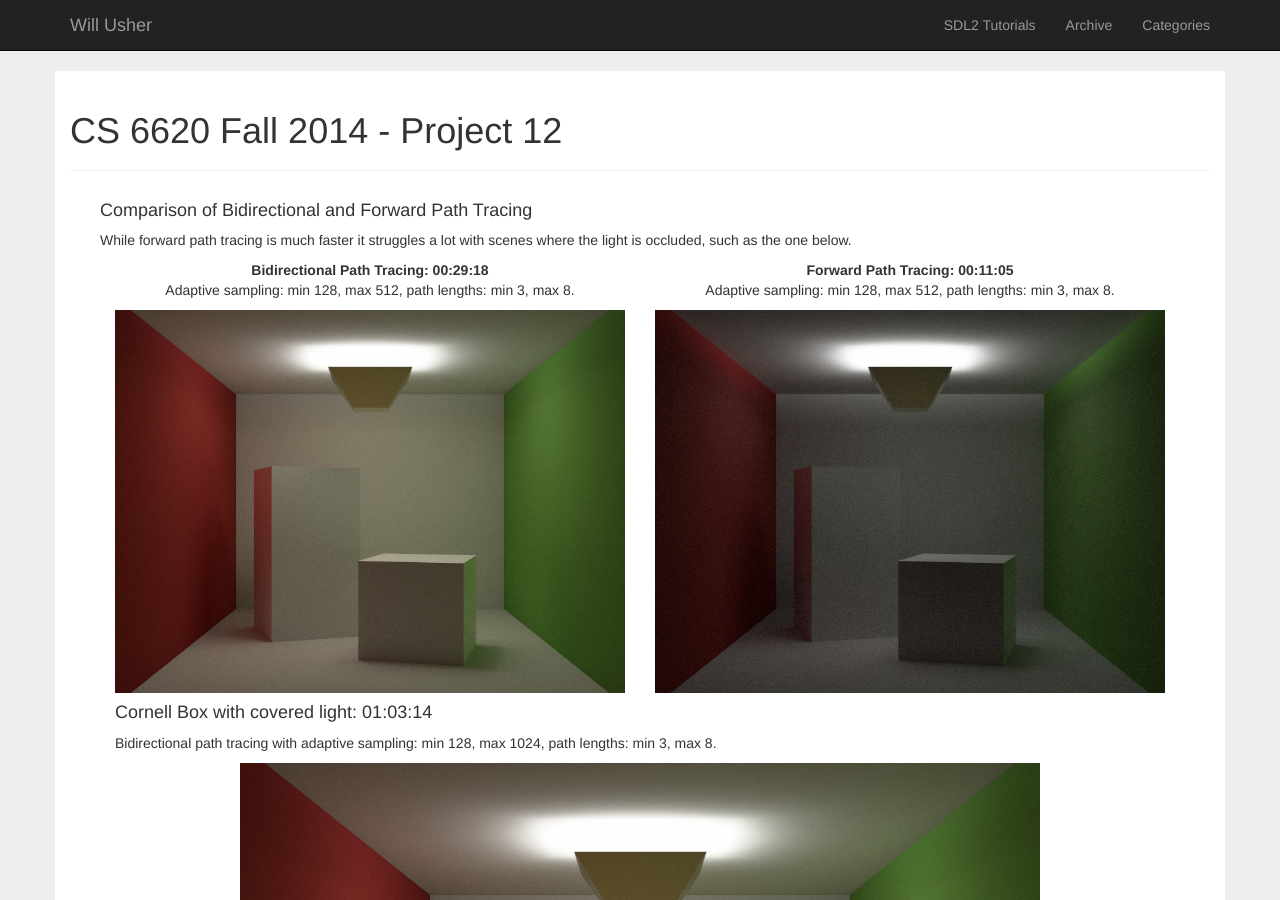
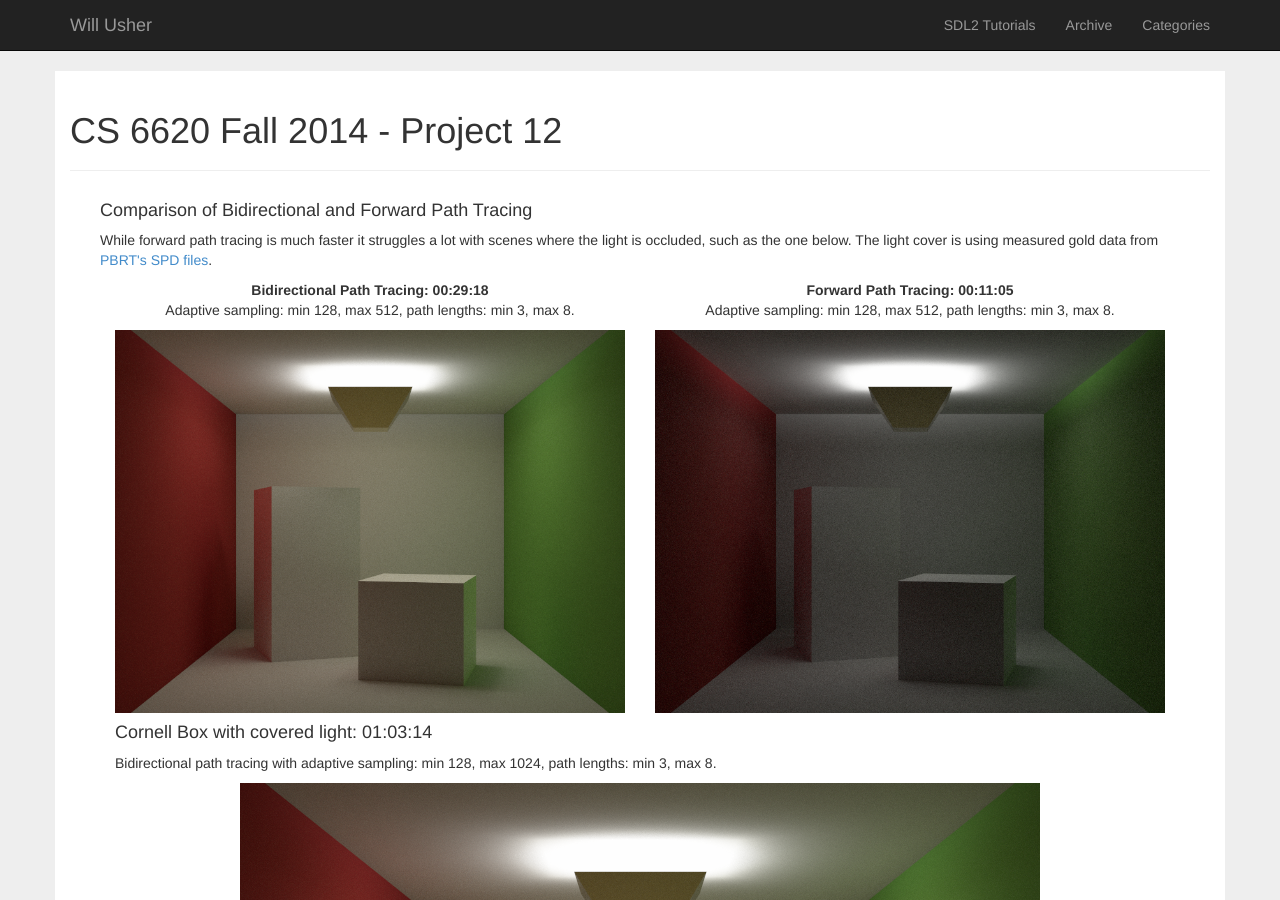
Before and after one commit to Twinklebear/Twinklebear.github.io, a Jekyll site: the page built from courses/cs6620/prj12.html, in a window 1280 px wide and 900 px high. Built offline with Jekyll 4.4.1, drawn with Linux system fonts in a browser that asks for light colours; nearby versions of some CDN libraries.

Commit message:
Add note on light cover material source

```diff
--- a/courses/cs6620/prj12.html
+++ b/courses/cs6620/prj12.html
@@ -9,7 +9,8 @@ description: ""
 	<h4>Comparison of Bidirectional and Forward Path Tracing</h4>
 	<p>
 	While forward path tracing is much faster it struggles a lot with scenes where the light is occluded,
-	such as the one below.
+	such as the one below. The light cover is using measured gold data from
+	<a href="https://github.com/mmp/pbrt-v2/tree/master/scenes/spds/metals">PBRT's SPD files</a>.
 	</p>
 	<div class="col-lg-6 col-md-6" style="text-align:center">
 		<b>Bidirectional Path Tracing: 00:29:18</b>
```
